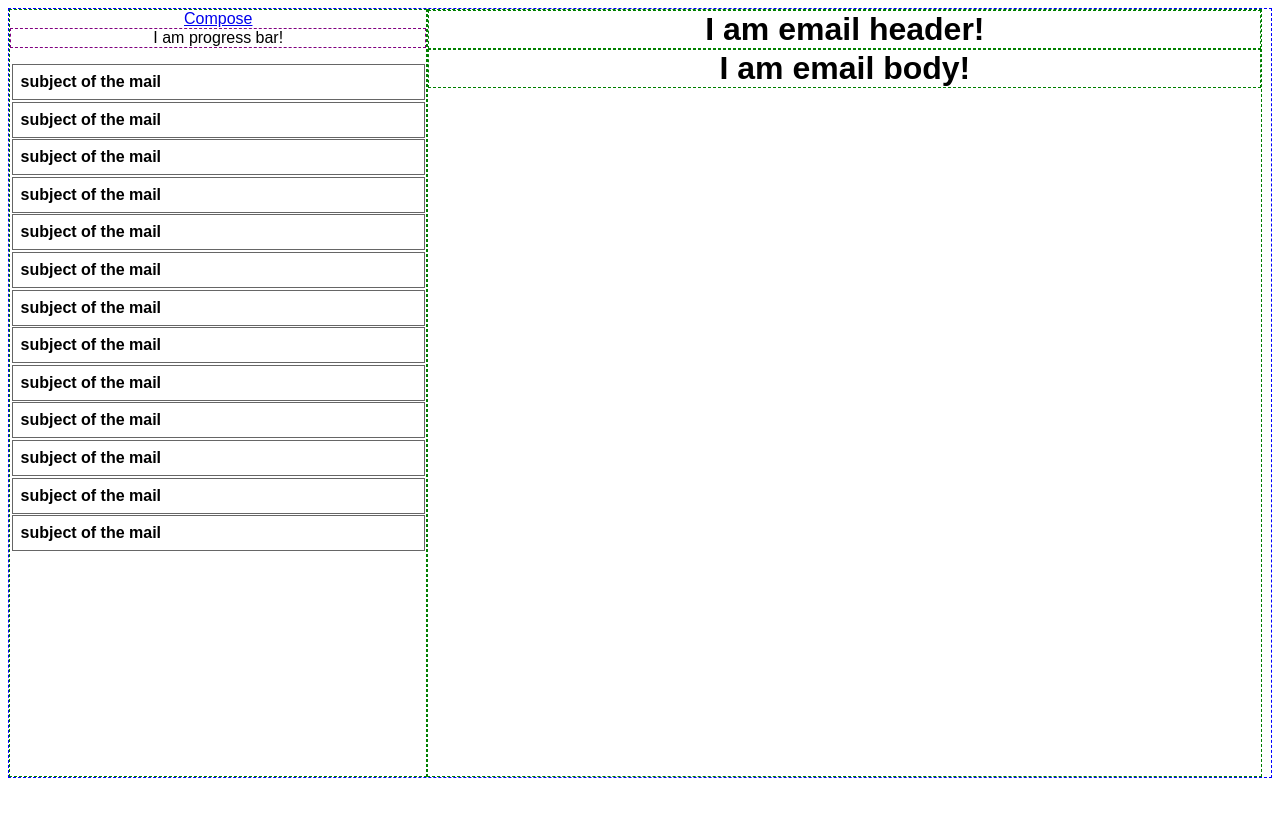
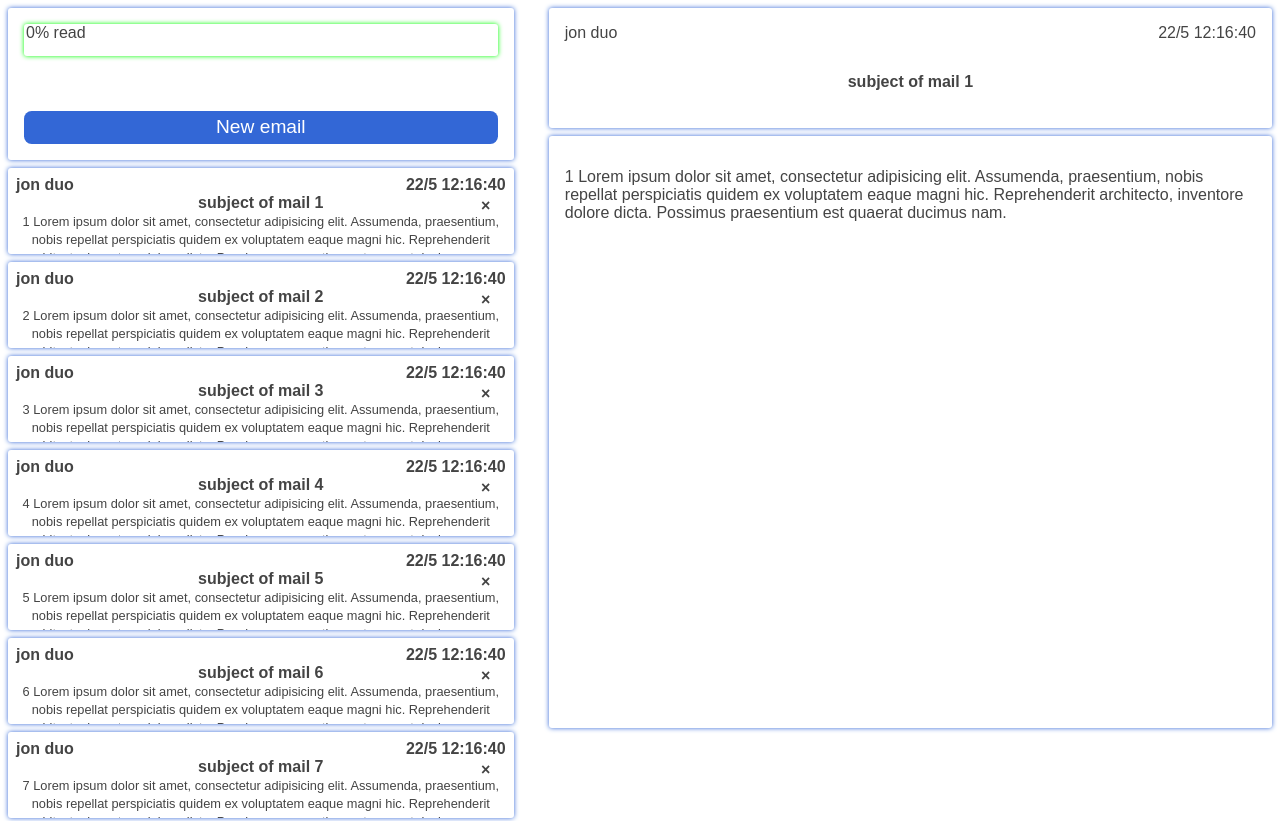
Before and after one commit to MeirP-3/my-trioapp, a Vue app: page /#/email in a window 1280 px wide. Shown: the top 821 px of the page. Before the commit the page ends 800 px from the top, so only its background shows below. Built offline with nearby package versions, Linux system fonts and the light colour scheme.

Commit message:
email demo client side work, no filter, no compose new email

```diff
--- a/src/components/email/EmailApp.vue
+++ b/src/components/email/EmailApp.vue
@@ -1,104 +1,40 @@
 <template>
     <div class="email-app">
-        <email-manage v-if="emails" :emails="emails" @email-selected="emailSelected">
-
+        <email-manage v-if="emails" :emails="emails" :selected-email="selectedEmail" @email-selected="emailSelected" @delete-email="deleteEmail">
         </email-manage>
     </div>
 </template>
 
 <script>
 import EmailManage from './EmailManage'
+import EmailCompose from './EmailCompose'
 import emailService from '../../services/email.service.js'
 export default {
     name: 'email-app',
     created() {
         emailService.getEmails().then(emails => {
             this.emails = emails
-            if (this.emails.length) this.selectedEmail = emails[0].id;
+            if (this.emails.length) this.selectedEmail = emails[0];
         })
     },
     data() {
         return {
             emails: [],
-            selectedEmail: 0
+            selectedEmail: null
         }
     },
     components: {
-        EmailManage
+        EmailManage,
+        EmailCompose
     },
     methods: {
         emailSelected(email) {
-            this.selectedEmail = email.id
+            this.selectedEmail = email
             email.isRead = true
+        },
+        deleteEmail(email) {
+            emailService.deleteEmail(email)
         }
     }
 }
 </script>
-
-
-<style lang="scss">
-$email-list-width: 33%;
-$email-details-width: 66%;
-$email-header-height: 30%;
-$email-body-height: 70%;
-$email-email-details-list-height: 95vh;
-$progress-bar-height: 2vh;
-h1,
-h2,
-h3,
-h4 {
-    margin: 0;
-    padding: 0;
-}
-
-.email-window {
-    min-width: 96vw;
-    min-height: 96vh;
-    border: 1px dashed blue;
-    .email-header {
-        // height: $email-header-height;
-        border: 1px dashed green;
-    }
-    .email-body {
-        // height: $email-body-height;
-        border: 1px dashed green;
-    }
-    .email-list,
-    .email-details {
-        border: 1px dashed green;
-    }
-    .email-details {
-        display: flex;
-        flex-flow: column nowrap;
-    }
-    .progress-bar {
-        // height: $progress-bar-height;
-        border: 1px dashed purple;
-    }
-    ul {
-        list-style: none;
-        padding: 0;
-    }
-    .email-preview {
-        margin: 0.1em;
-        margin-bottom: 0;
-        border: 1px solid #666;
-        text-align: start;
-        padding: 0.5em;
-        cursor: pointer;
-    }
-}
-
-@media all and (min-width: 600px) {
-    .email-window {
-        display: flex;
-        flex-flow: row nowrap;
-    }
-    .email-list {
-        width: $email-list-width;
-    }
-    .email-details {
-        width: $email-details-width;
-    }
-}
-</style>
--- a/src/components/email/EmailCompose.vue
+++ b/src/components/email/EmailCompose.vue
@@ -1,3 +1,9 @@
 <template>
-  <h1>compose!</h1>
+  <div><h1>compose {{email + 'walla'}}</h1></div>
 </template>
+
+<script>
+export default {
+ props: ['email']
+}
+</script>
--- a/src/components/email/EmailDetails.vue
+++ b/src/components/email/EmailDetails.vue
@@ -1,10 +1,71 @@
 <template>
     <div class="email-details">
-        <div class="email-header">
-            <h1>I am email header!</h1>
-        </div>
-        <div class="email-body">
-            <h1>I am email body!</h1>
-        </div>
+            <div class="email-header">
+                <div v-if="selectedEmail" class="from-time">
+                    <span class="from">{{selectedEmail.from}}</span>
+                    <span class="time">{{selectedEmail.time}}</span>
+                </div>
+                <h4 v-if="selectedEmail">{{selectedEmail.subject}}</h4>
+                <h4 v-else>no email</h4>
+            </div>
+            <div class="email-body">
+                <p v-if="selectedEmail">{{selectedEmail.body}}</p>
+                <button class="mob-back" @click="mobReturn">back</button>
+            </div>
     </div>
 </template>
+
+<script>
+export default {
+    props: {
+        selectedEmail: {
+            type: Object
+        }
+    },
+    methods: {
+        mobReturn() {
+            this.$emit('mobHideDetails')
+        }
+    }
+}
+</script>
+
+<style lang="scss" scoped>
+$email-header-height: 11vh;
+$email-body-height: 70vh;
+.email-header {
+    height: $email-header-height;
+    display: flex;
+    flex-direction: column;
+    justify-content: space-between;
+    padding: 1em;
+    box-shadow: 0 0 5px 0 #3367D6;
+    margin-bottom: 8px;
+    border-radius: 3px;
+}
+
+.email-body {
+    position: relative;
+    height: $email-body-height;
+    padding: 1em;
+    text-align: start;
+    box-shadow: 0 0 5px 0 #3367D6;
+    border-radius: 3px;
+    overflow-y: scroll;
+}
+
+button.mob-back {
+    position: absolute;
+    bottom: 8px;
+    left: 8px;
+    min-height: 45px;
+    min-width: 90px;
+    border: none;
+    border-radius: 3px;
+    outline: none;
+    background-color: #4377E6;
+    color: #eee;
+    font-size: 1.5em;
+    cursor: pointer;
+}
+</style>
--- a/src/components/email/EmailList.vue
+++ b/src/components/email/EmailList.vue
@@ -1,22 +1,35 @@
 <template>
     <div class="email-list">
-        <router-link to="/email/compose">Compose</router-link>
-        <div class="progress-bar">
-            I am progress bar!
+        <div class="list-header">
+            <div class="progress-bar">
+                <span>{{percentage}}% read</span>
+                <div class="bar" :style="{ width: percentage + '%'}">
+                </div>
+            </div>
+            <div class="compose" @click="compose">New email</div>
+            <!--<email-filter>
+                                    </email-filter>-->
         </div>
         <ul v-if="emails.length">
-            <email-preview v-for="email in emails" :key="email.id" :email="email" @show-details="showDetails">
+            <email-preview v-for="email in emails" :key="email.id" :email="email" @show-details="showDetails" @delete-email="deleteEmail">
             </email-preview>
         </ul>
     </div>
 </template>
 
 <script>
+
 import EmailPreview from './EmailPreview'
 export default {
     props: {
-        'emails': {
+        emails: {
             validator: emails => Array.isArray(emails)
+        },
+    },
+    computed: {
+        percentage() {
+            let read = this.emails.filter(email => email.isRead);
+            return read.length? ((read.length / this.emails.length) * 100).toFixed() : 0;
         }
     },
     components: {
@@ -25,7 +38,67 @@ export default {
     methods: {
         showDetails(email) {
             this.$emit('show-details', email)
+        },
+        compose() {
+            this.$emit('compose-mode')
+        },
+        deleteEmail(email) {
+            this.$emit('delete-email', email)
         }
     }
 }
 </script>
+
+
+<style lang="scss" scoped>
+$progress-bar-height: 1.3em;
+.list-header {
+    height: 120px;
+    padding: 1em;
+    display: flex;
+    flex-direction: column;
+    justify-content: space-between;
+    box-shadow: 0 0 5px 0 #3367D6;
+    border-radius: 3px;
+    margin-bottom: 8px;
+}
+
+.progress-bar {
+    width: 100%;
+    margin-bottom: 0.5em;
+    position: relative;
+    box-shadow: 0 0 5px 0 #0f0;
+    border-radius: 3px;
+    height: 2em;
+    span {
+        position: absolute;
+        left: 2px;
+    }
+}
+
+.bar {
+    height: 100%;
+    background-color: #0f0;
+}
+
+.compose {
+    padding: 0.3em;
+    border-radius: 0.4em;
+    min-width: 50px;
+    background-color: #3367D6;
+    cursor: pointer;
+    color: white;
+    font-size: 1.2em;
+}
+
+.email-details {
+    display: flex;
+    flex-flow: column nowrap;
+}
+
+ul {
+    list-style: none;
+    padding: 0;
+    margin: 0;
+}
+</style>
--- a/src/components/email/EmailManage.vue
+++ b/src/components/email/EmailManage.vue
@@ -1,33 +1,100 @@
 <template>
     <div class="email-window">
-        <email-list :emails="emails" @show-details="showDetails">
-            <email-filter>
-            </email-filter>
+        <email-compose v-if="isComposeMode" :email="12"></email-compose>
+        <email-list :emails="emails" @show-details="showDetails" @delete-email="deleteEmail" :class="{'mob-hide': mobIsShownDetails, 'compose-hide': isComposeMode }" @compose-mode="compose">
         </email-list>
-        <email-details>
+        <email-details :class="{'mob-hide': !mobIsShownDetails, 'compose-hide': isComposeMode}" :selected-email="selectedEmail" @mobHideDetails="mobHideDetails">
         </email-details>
     </div>
 </template>
 
 <script>
+// TODO!! HOW TO FORCE WINDOW.WIDTH TO BE REACTIVE!
 import EmailList from './EmailList'
 import EmailDetails from './EmailDetails'
 import EmailFilter from './EmailFilter'
+import EmailCompose from './EmailCompose'
 export default {
     props: {
         emails: {
             validator: emails => Array.isArray(emails)
+        },
+        selectedEmail: {
+            type: Object
+        }
+    },
+    data() {
+        return {
+            mobIsShownDetails: false,
+            isComposeMode: false
         }
     },
     components: {
         EmailList,
         EmailDetails,
-        EmailFilter
+        EmailFilter,
+        EmailCompose
     },
     methods: {
         showDetails(email) {
             this.$emit('email-selected', email)
+            this.mobIsShownDetails = true
+        },
+        deleteEmail(email) {
+            this.$emit('delete-email', email)
+        },
+        mobHideDetails() {
+            this.mobIsShownDetails = false
+        },
+        compose() {
+            this.isComposeMode = true
         }
     }
 }
+
 </script>
+
+<style lang="scss">
+$email-list-width: 40%;
+$email-details-width: 56.5%;
+.mob-hide, .compose-hide {
+    display: none;
+}
+.from-time {
+    display: flex;
+    justify-content: space-between;
+}
+
+body {
+    color: #444;
+}
+
+.email-window {
+    min-width: 96vw;
+    min-height: 96vh;
+}
+
+@media all and (min-width: 600px) {
+    .email-window {
+        display: flex;
+        flex-flow: row nowrap;
+    }
+    .email-list {
+        width: $email-list-width;
+    }
+    .email-details {
+        width: $email-details-width;
+        position: fixed;
+        right: 8px;
+        .mob-back {
+            display: none;
+        }
+    }
+    .mob-hide {
+        display: initial;
+    }
+    .compose-hide {
+        display: none;
+    }
+}
+</style>
--- a/src/components/email/EmailPreview.vue
+++ b/src/components/email/EmailPreview.vue
@@ -1,6 +1,18 @@
 <template>
     <li class="email-preview" @click="showDetails">
-        <h4 :class="[{'read': email.isRead}]">{{email.subject}}</h4>
+        <div class="from-time">
+            <span :class="[{'read': email.isRead}, 'from']">{{email.from}}</span>
+            <span :class="[{'read': email.isRead}, 'time']">{{email.time}}</span>
+        </div>
+        <div class="subject">
+            <span :class="[{'read': email.isRead}, 'subject']">{{email.subject}}</span>
+            <div class="delete-email" @click.stop="deleteEmail">
+                <span>&times;</span>
+            </div>
+        </div>
+        <div>
+            <span :class="[{'read': email.isRead}, 'body']">{{email.body}}</span>
+        </div>
     </li>
 </template>
 
@@ -11,22 +23,59 @@ export default {
             type: Object
         }
     },
-    // data() {
-    //     return {
-    //         isRead: true
-    //     }
-    // },
     methods: {
         showDetails() {
             this.$emit('show-details', this.email)
+        },
+        deleteEmail() {
+            this.$emit('delete-email', this.email)
         }
     }
 }
 </script>
 
-<style lang="scss">
+<style lang="scss" scoped>
+.email-preview {
+    margin: 0;
+    margin-bottom: 8px;
+    padding: 8px;
+    cursor: pointer;
+    height: 70px;
+    font-weight: 600;
+    overflow: hidden;
+    box-shadow: 0 0 5px 0 #3367D6;
+    border-radius: 3px;
+}
+
 .subject {
-    font-weight: 600;
+    text-align: center;
+    position: relative;
+}
+
+.body {
+    font-size: 0.8em;
+    font-weight: 300;
+}
+
+.delete-email {
+    cursor: pointer;
+    position: absolute;
+    width: 1.5em;
+    height: 1.5em;
+    top: 0;
+    right: 0.5em;
+    display: flex;
+    justify-content: center;
+    align-items: center;
+}
+
+.delete-email>span {
+    transition: all 0.5s;
+}
+
+.delete-email:hover>span {
+    font-size: 1.2em;
+    font-weight: bold;
 }
 
 .read {
--- a/src/main.js
+++ b/src/main.js
@@ -1,6 +1,7 @@
 // The Vue build version to load with the `import` command
 // (runtime-only or standalone) has been set in webpack.base.conf with an alias.
 import Vue from 'vue'
+// import Element from 'element-ui'
 import App from './App'
 import router from './router'
 
--- a/src/router/index.js
+++ b/src/router/index.js
@@ -1,5 +1,7 @@
 import Vue from 'vue'
 import Router from 'vue-router'
+// import Element from 'element-ui'
+// import 'element-ui/lib/theme-default/index.css'
 import Homepage from '@/components/Homepage'
 import EmailApp from '@/components/email/EmailApp'
 import EmailCompose from '@/components/email/EmailCompose'
@@ -22,9 +24,10 @@ export default new Router({
     },
     {
       path: '/email/compose',
-      name: 'email-compose',
+      name: 'compose',
       component: EmailCompose
     },
+
     {
       path: '/map',
       name: 'map',
--- a/src/services/email.service.js
+++ b/src/services/email.service.js
@@ -25,7 +25,6 @@ function getEmailById(emailId) {
 }
 
 function deleteEmail(email) {
-  console.log('Deleting the email', email)
   var idx = emails.indexOf(email)
   emails.splice(idx, 1);
 }
@@ -53,13 +52,16 @@ function generateEmails() {
 }
 
 function generateEmail(id) {
+  let d = new Date();
+  let time = d.getDate() + '/' + d.getMonth() + '  ' + d.getHours() + ':' +
+  d.getMinutes() + ':' + d.getSeconds() ;
   return {
     id,
     from: 'jon duo',
     to: 'foo bar',
-    time: Date.now(),
-    subject: `subject of the mail`,
-    body: `Lorem ipsum dolor sit amet, consectetur adipisicing elit. Assumenda, praesentium, nobis repellat perspiciatis quidem ex voluptatem eaque magni hic. Reprehenderit architecto, inventore dolore dicta. Possimus praesentium est quaerat ducimus nam.`,
+    time: time,
+    subject: `subject of mail ${id}`,
+    body: `${id} Lorem ipsum dolor sit amet, consectetur adipisicing elit. Assumenda, praesentium, nobis repellat perspiciatis quidem ex voluptatem eaque magni hic. Reprehenderit architecto, inventore dolore dicta. Possimus praesentium est quaerat ducimus nam.`,
     isRead: false
   }
 }
```
